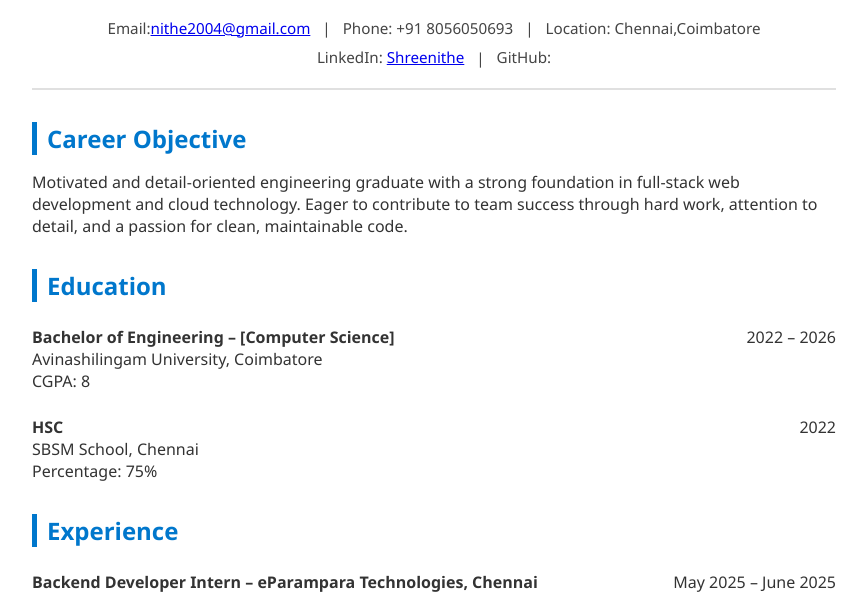
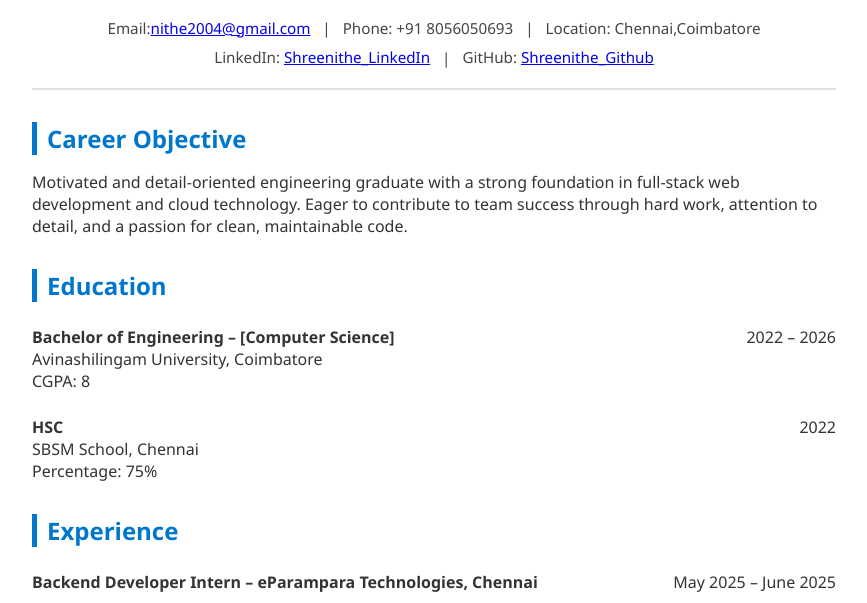
Before and after one commit to Shreenithe/Resume, a plain HTML site: page index.html in a window 1280 px wide. Shown: the part 149-752 px from the top of the page, without its empty margins (206-1073 px from the left). Drawn offline with Linux system fonts and the light colour scheme.

Commit message:
Update index.html

```diff
--- a/index.html
+++ b/index.html
@@ -104,8 +104,8 @@
         <span>Email:<a href = "mailto:nithe2004@gmail.com">nithe2004@gmail.com</a></span> |
         <span>Phone: +91 8056050693</span> |
         <span>Location: Chennai,Coimbatore</span><br>
-        <span>LinkedIn: <a href ="https://www.linkedin.com/in/shreenithe-i-sde/">Shreenithe</a></span> |
-        <span>GitHub: </span>
+        <span>LinkedIn: <a href ="https://www.linkedin.com/in/shreenithe-i-sde/">Shreenithe_LinkedIn</a></span> |
+        <span>GitHub: <a href ="https://github.com/Shreenithe">Shreenithe_Github</a></span>
       </div>
     </header>
 
```
